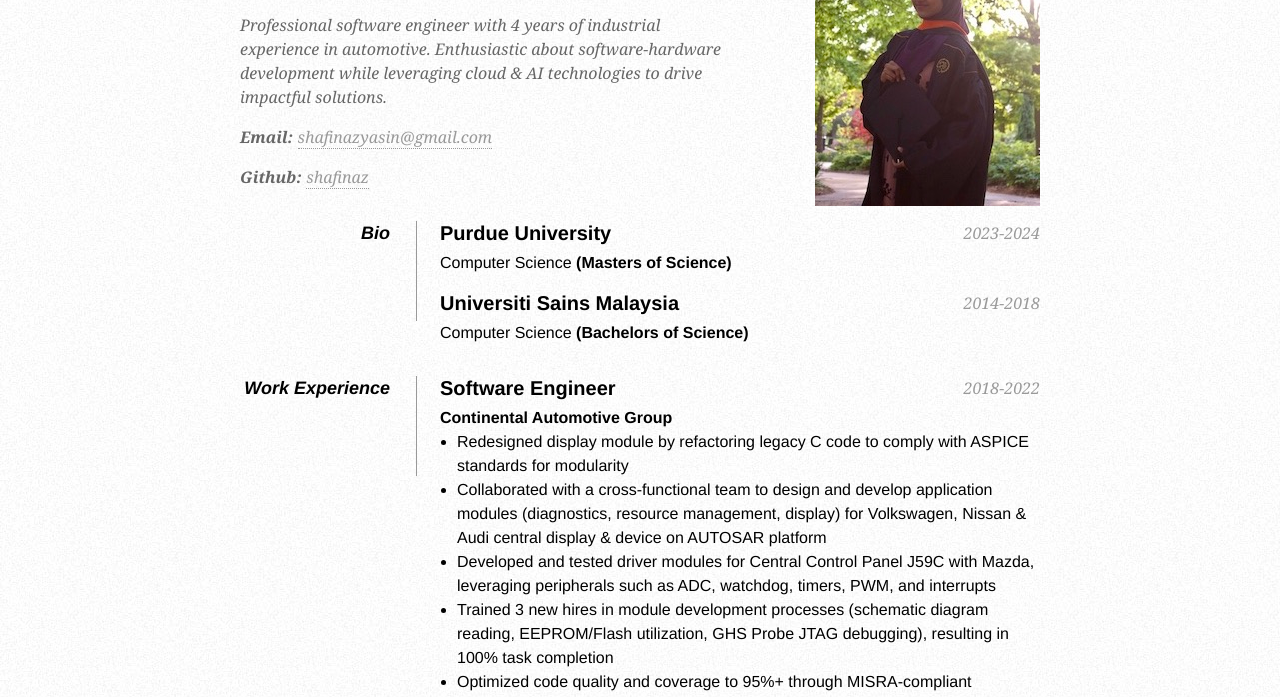
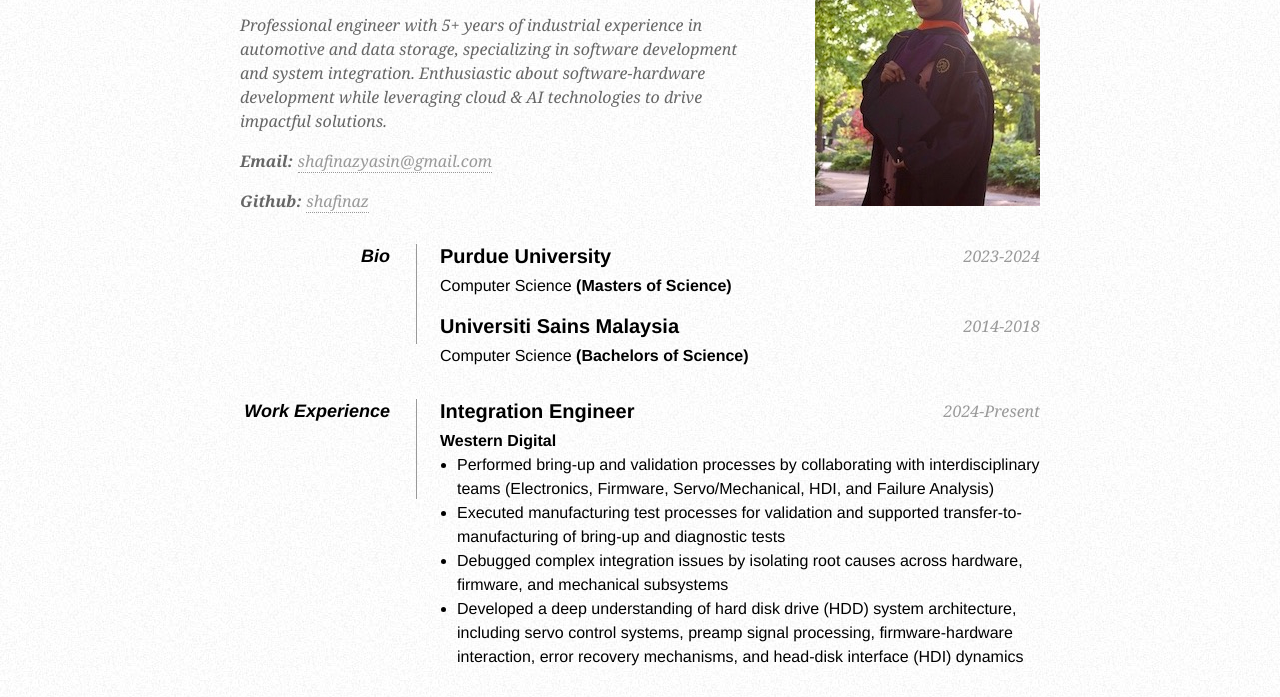
Before and after one commit to shafinaz/shafinaz.github.io, a plain HTML site: page index.html in a window 1280 px wide. Shown: the part 84-781 px from the top of the page. Drawn offline with Linux system fonts and the light colour scheme.

Commit message:
Added new work experience

```diff
--- a/index.html
+++ b/index.html
@@ -6,7 +6,7 @@
 <head>
      <meta http-equiv="Content-Type" content="text/html; charset=utf-8"/>
 
-     <title>Shafinaz Yasin</title>
+     <title>Shafinaz Yasin hi</title>
 
      <style type="text/css">
         * { margin: 0; padding: 0; }
@@ -45,7 +45,7 @@
 
         <div id="objective">
             <p>
-                Professional software engineer with 4 years of industrial experience in automotive.
+                Professional engineer with 5+ years of industrial experience in automotive and data storage, specializing in software development and system integration.
                 Enthusiastic about software-hardware development while leveraging cloud & AI technologies to drive impactful solutions.
             </p>
             <p><strong>Email: </strong> <a href="mailto:shafinazyasin@gmail.com">shafinazyasin@gmail.com</a></p>
@@ -70,6 +70,15 @@
 
             <dt>Work Experience</dt>
             <dd>
+                <h2>Integration Engineer<span>2024-Present</span></h2>
+                <h4>Western Digital</h4>
+                <ul>
+                    <li>Performed bring-up and validation processes by collaborating with interdisciplinary teams (Electronics, Firmware, Servo/Mechanical, HDI, and Failure Analysis)</li>
+                    <li>Executed manufacturing test processes for validation and supported transfer-to-manufacturing of bring-up and diagnostic tests</li>
+                    <li>Debugged complex integration issues by isolating root causes across hardware, firmware, and mechanical subsystems</li>
+                    <li>Developed a deep understanding of hard disk drive (HDD) system architecture, including servo control systems, preamp signal processing, firmware-hardware interaction, error recovery mechanisms, and head-disk interface (HDI) dynamics</li>
+                </ul>
+
                 <h2>Software Engineer<span>2018-2022</span></h2>
                 <h4>Continental Automotive Group</h4>
                 <ul>
```
